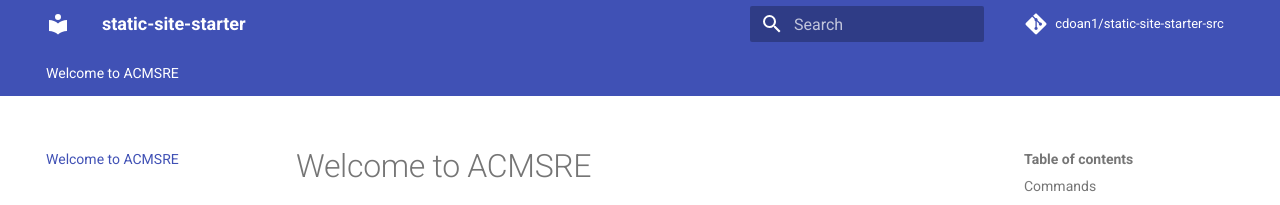
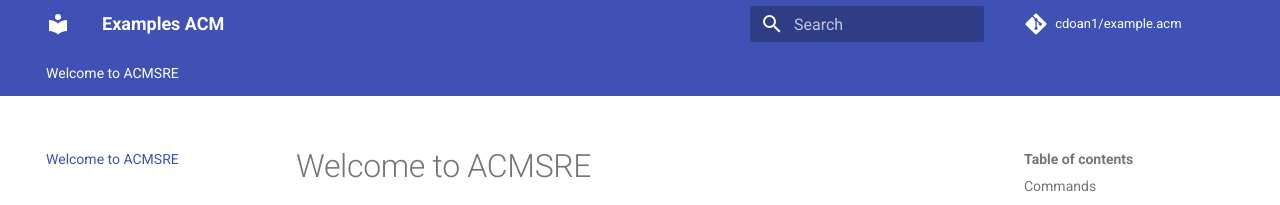
Before and after one commit to cdoan1/examples.acm, an MkDocs documentation site: the page built from docs/index.md, in a window 1280 px wide. Shown: the top 205 px of the page. Built offline with MkDocs 1.6.1 and Material for MkDocs 9.7.7, drawn with Linux system fonts in a browser that asks for light colours; comment, search, counter and statistics services are not loaded.

Commit message:
update site metadata

```diff
--- a/mkdocs.yml
+++ b/mkdocs.yml
@@ -1,4 +1,7 @@
-site_name: static-site-starter
+site_name: Examples ACM
+site_author: Chris Doan
+site_url: https://cdoan1.github.io/examples.acm/
+
 theme:
   name: material
   features:
@@ -26,9 +29,9 @@ plugins:
 - search
 - mermaid2
 docs_dir: docs
-repo_url: https://github.com/cdoan1/static-site-starter-src
+repo_url: https://github.com/cdoan1/example.acm
 edit_uri: edit/main/docs
-repo_name: cdoan1/static-site-starter-src
+repo_name: cdoan1/example.acm
 markdown_extensions:
 - toc:
     toc_depth: "2-5"
```
Also changed, not shown: README.md (+5 -0 lines).
